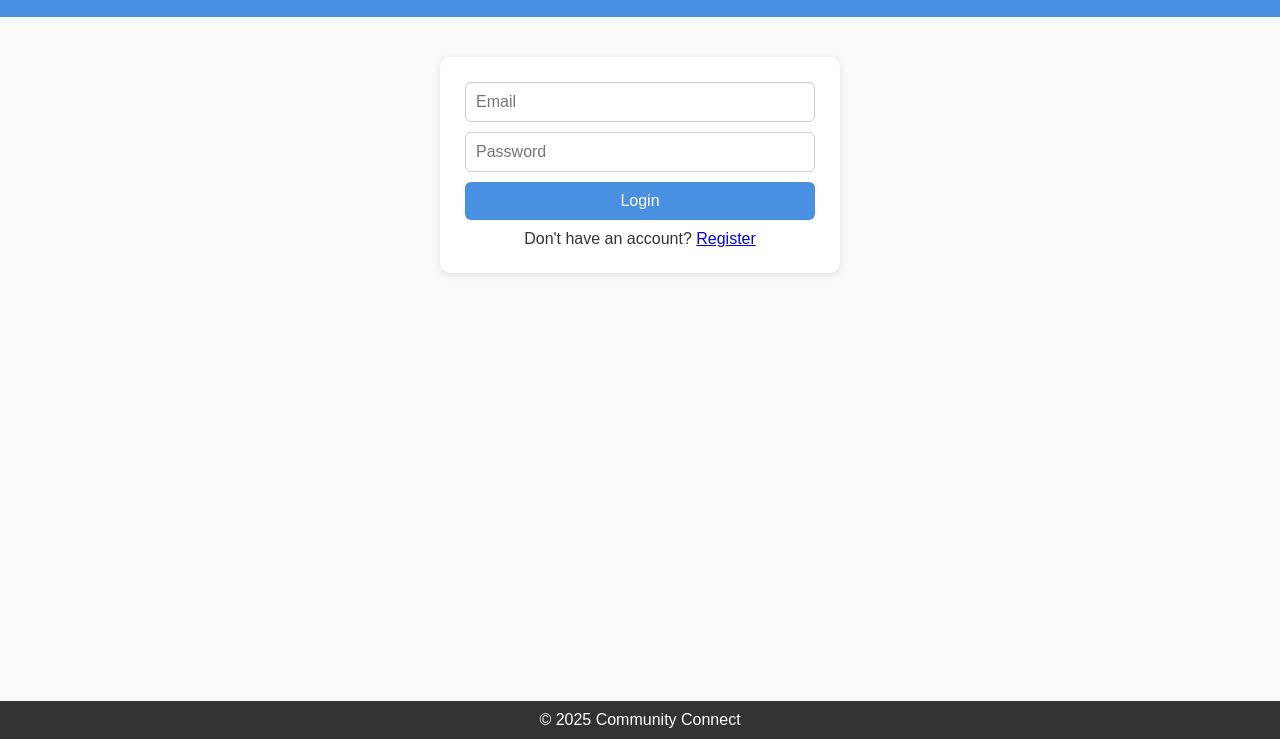
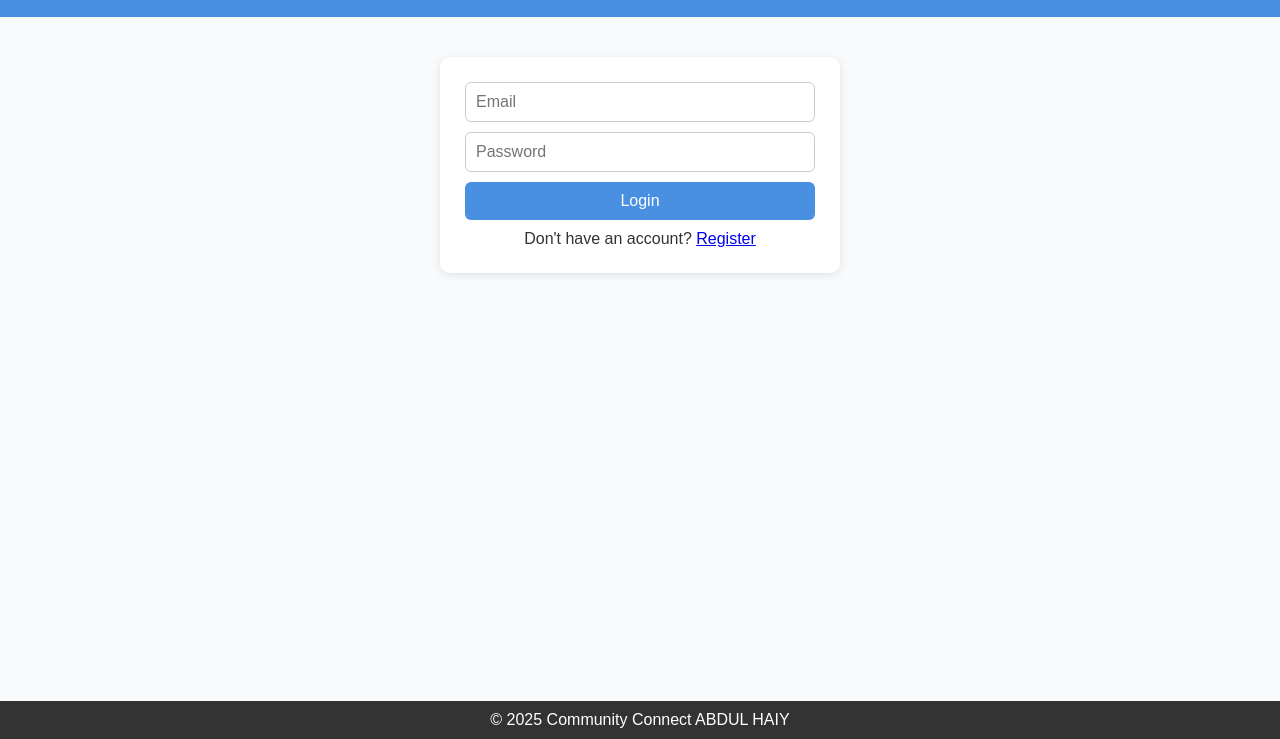
Before and after one commit to spike-commander/COMMUNITY-CONNECT, a plain HTML site: page login.html in a window 1280 px wide. Shown: the part 61-800 px from the top of the page. Drawn offline with Linux system fonts and the light colour scheme; files that its build step writes are made by us from their sources; files whose address does not match are found by name.

Commit message:
login.html

```diff
--- a/login.html
+++ b/login.html
@@ -21,7 +21,7 @@
   </main>
 
   <footer>
-    <p>© 2025 Community Connect</p>
+    <p>© 2025 Community Connect ABDUL HAIY </p>
   </footer>
 
   <script src="js/auth.js"></script>
```
